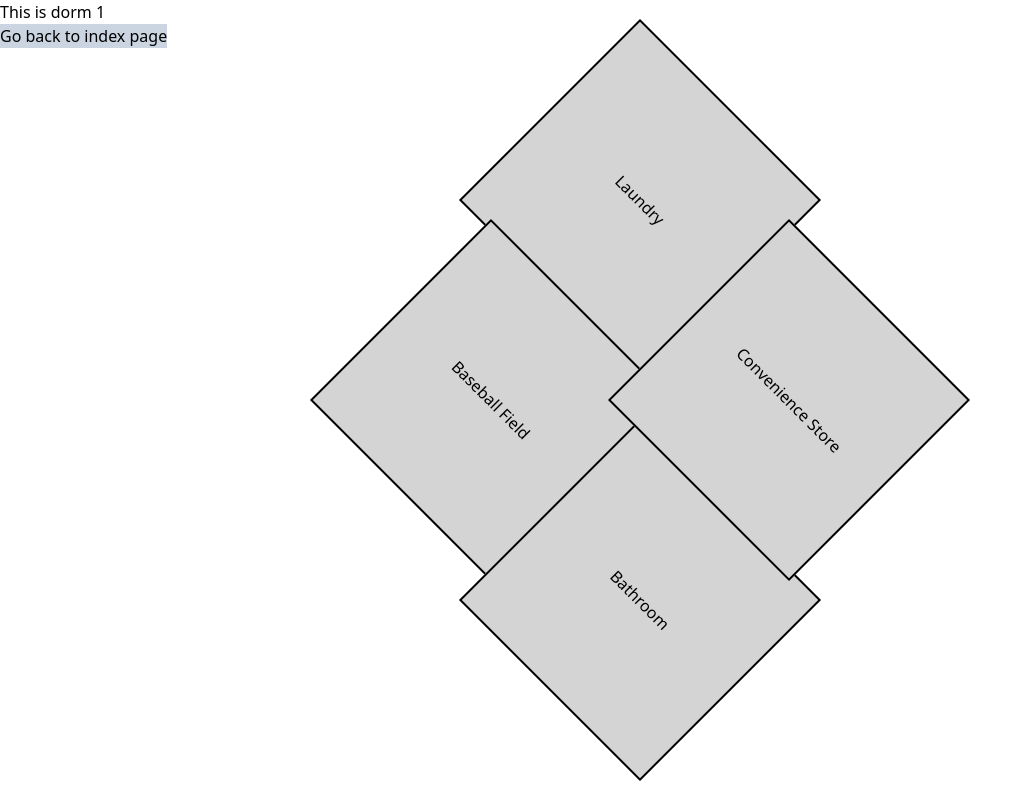
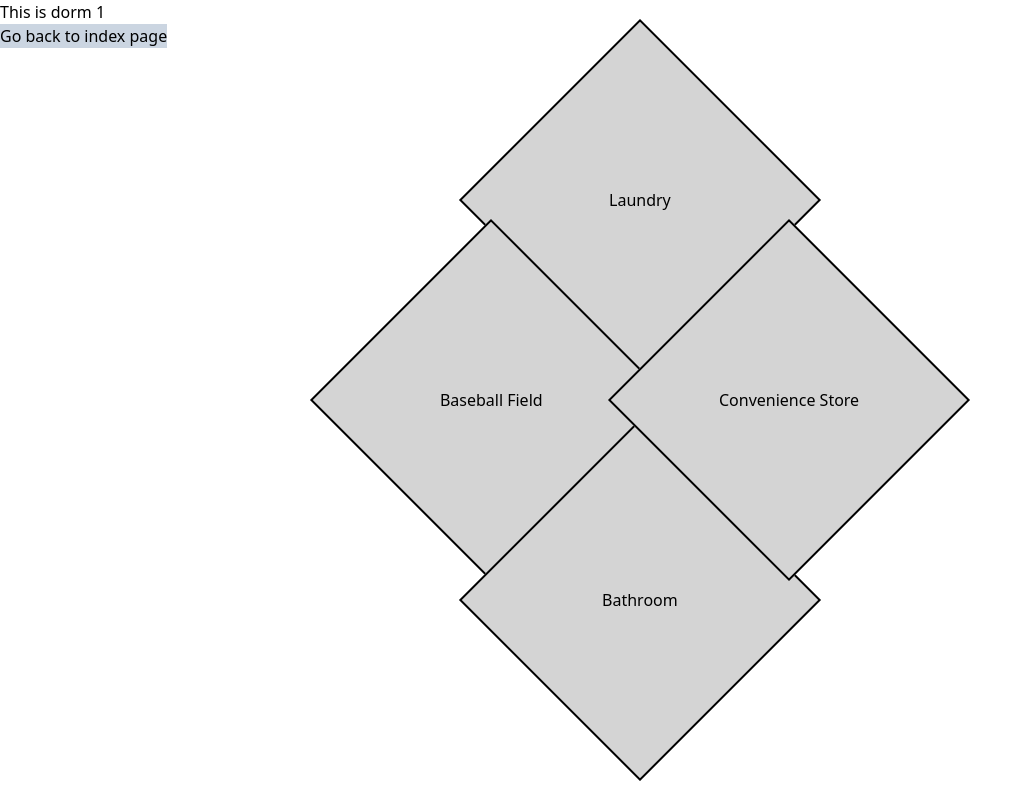
Before and after one commit to frank931023/ncu-fresh-dorm, a Nuxt app: page /dorm/1 in a window 1280 px wide. Shown: the whole page, without its empty margins (0-1033 px from the left). Built offline with nearby package versions, Linux system fonts and the light colour scheme.

Commit message:
Refactor button components to apply rotation styling

```diff
--- a/components/LargeButton.vue
+++ b/components/LargeButton.vue
@@ -3,7 +3,7 @@
     <div
       class="w-64 h-64 rotate-45 border-2 border-black bg-neutral-300 flex items-center justify-center"
     >
-      <p>{{ text }}</p>
+      <p class="-rotate-45">{{ text }}</p>
     </div>
   </div>
 </template>
--- a/components/SquareButton.vue
+++ b/components/SquareButton.vue
@@ -4,7 +4,7 @@
       class="w-32 h-32 rotate-45 border-2 border-black bg-neutral-300"
       @click="handleClick"
     >
-      <p>{{ text }}</p>
+      <p class="-rotate-45">{{ text }}</p>
     </button>
   </div>
 </template>
--- a/pages/dorm/[id]/[details].vue
+++ b/pages/dorm/[id]/[details].vue
@@ -22,6 +22,7 @@ export default {
     goBackToIndex() {
       this.$router.push("/");
     },
+
     // here is not working
     text() {
       const index = this.id - 1;
```
